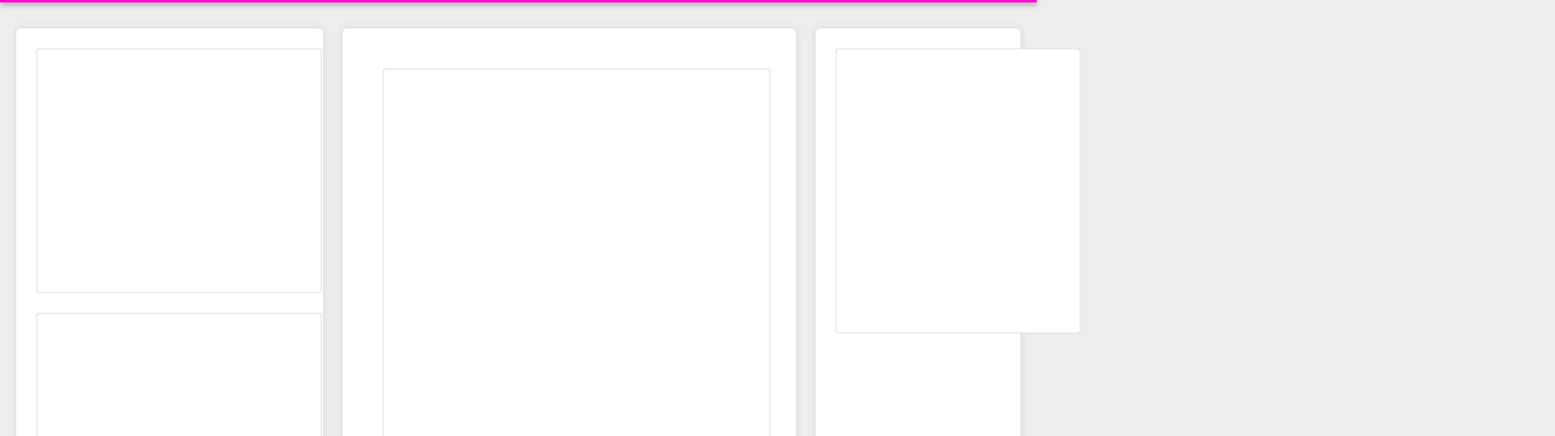
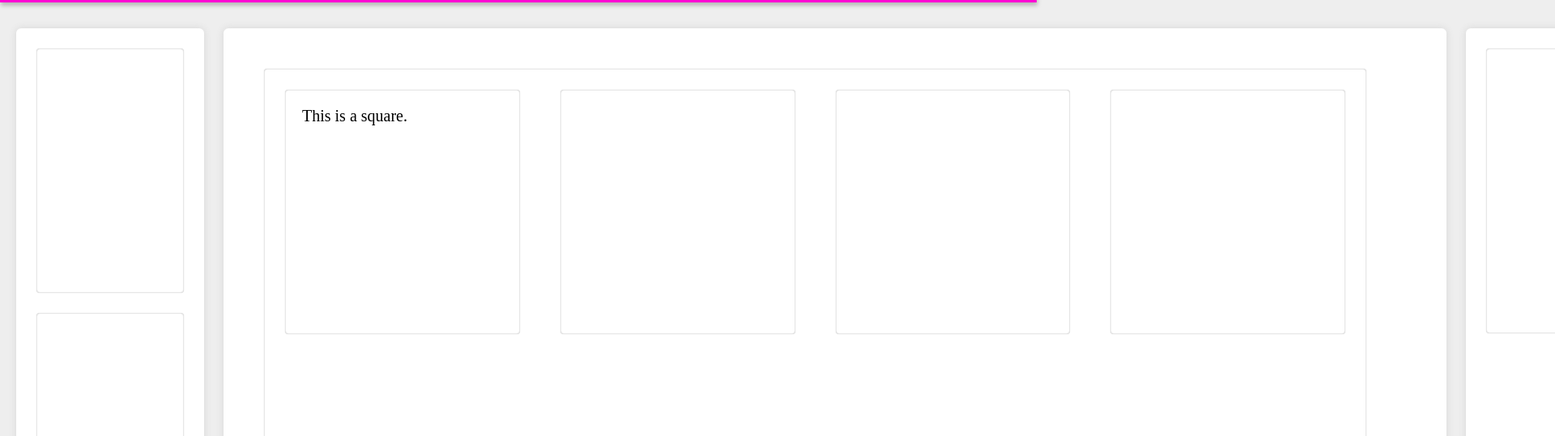
Before and after one commit to JuliRulquinha/MyWebsite, a plain HTML site: page Index.html in a window 1280 px wide. Shown: the part 77-616 px from the top of the page at 81% size, 1920 px wide, since content can reach past the window. Drawn offline with Linux system fonts and the light colour scheme.

Commit message:
Hello world

```diff
--- a/CardClass.css
+++ b/CardClass.css
@@ -2,7 +2,7 @@
   background-color: #ffffff;
   border-radius: 4px;
   height: 300px;
-  width: 350px;
+  width: 180px;
   margin: 25px;
   box-shadow: 0 0 1px #b9b9b9;
   border:1px solid#e7e7e7
@@ -12,7 +12,7 @@
   background-color: #ffffff;
   border-radius: 4px;
   height: 400px;
-  width: 350px;
+  width: 180px;
   margin: 25px;
   box-shadow: 0 0 1px #b9b9b9;
   border:1px solid#e7e7e7
@@ -21,8 +21,31 @@
   background-color: #ffffff;
   border-radius: 4px;
   height: 350px;
-  width: 300px;
+  width: 250px;
   margin: 25px;
   box-shadow: 0 0px 1px #b9b9b9;
   border:1px solid#e7e7e7
 }
+
+.center-cards>div{
+  background-color: #ffffff;
+  border-radius: 4px;
+  height: 300px;
+  width: 300px;
+  margin: 25px;
+  box-shadow: 0 0 1px #b9b9b9;
+  border:1px solid#e7e7e7
+}
+
+.center-cards{
+  display: flex;
+  flex-direction: row;
+}
+central-card{
+  width: 100%;;
+}
+
+p{
+  font-size: 20;
+  margin: 20;
+}
--- a/Index.css
+++ b/Index.css
@@ -24,8 +24,8 @@ div.flex-container> div
 
 }
 
-.center{
-    width: 50%;
+.center-div{
+    width: 30%;
 }
 
 .right{
@@ -55,7 +55,7 @@ main>div{
     background-color: #ffffff;
     border-radius: 4px;
     height: 85%;
-    width: 85%;
+    width: 90%;
     margin: 50px;
     box-shadow: 0 0 1px #b9b9b9;
     border:1px solid#e7e7e7
--- a/Index.html
+++ b/Index.html
@@ -17,13 +17,26 @@
             </div>
           <div class="card-l2"></div>
         </div>
-        <div class="center">
+        <div class="center" id="center-div">
                 <main>
-                    <div>
-                        <p>
-                        </p>
+                    <div class="center-cards" id="central-card">
+                        <div id="sqr1" onclick="ShowName();">
+                            <p id="text1">This is a square.
+
+                            </p>
+                        </div>
+                        <div>
+
+                        </div>
+                        <div>
+
+                        </div>
+                        <div>
+
+                        </div>
                     </div>
                 </main>
+
         </div>
         <div class="right">
             <div class="card-r">
@@ -34,5 +47,8 @@
         </div>
     </div>
 </body>
+<script src="Index.js">
 
+
+</script>
 </html>
--- a/Index.js
+++ b/Index.js
@@ -0,0 +1,22 @@
+function ShowName()
+{
+    var p = document.getElementById("text1");
+    alert(p.innerText);
+    var sumR = Sum(3,"abacate");
+    alert(sumR);
+}
+
+function Sum(a,b)
+{
+    var resultado = a+b;
+    alert(resultado);
+    console.log(typeof(resultado));
+    ShowNumbersFrom1to10();
+}
+function ShowNumbersFrom1to10()
+{
+    for(var i = 0; i<10;i++)
+    {
+        console.log(i);
+    }
+}
```
